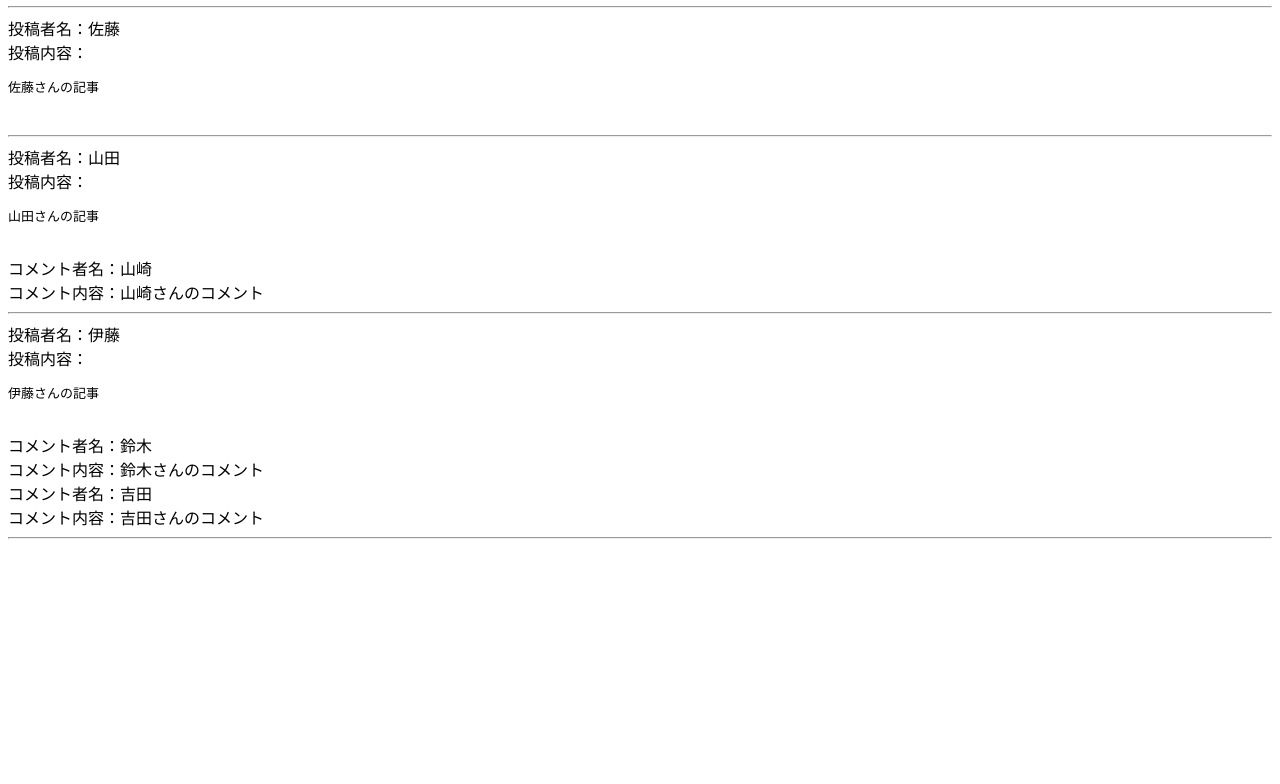
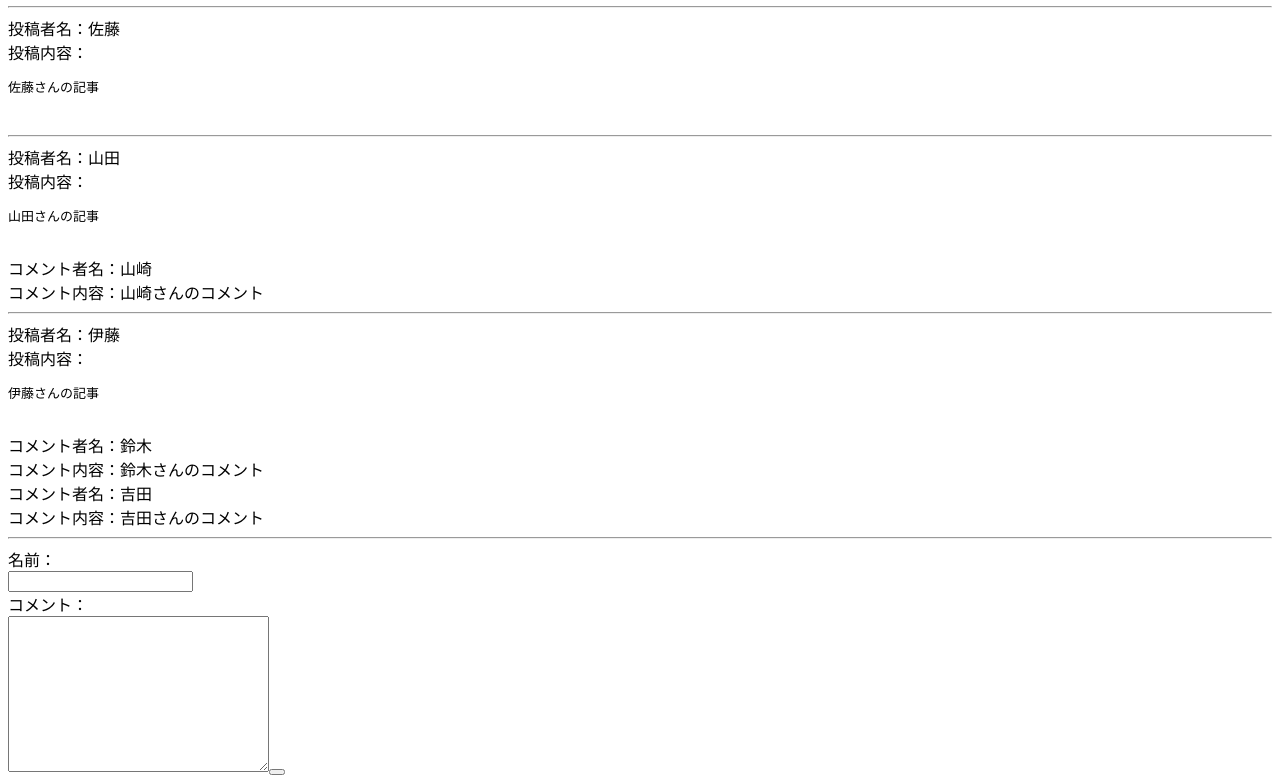
Before and after one commit to rikoysd/ex-vue-bbs, a Vue app: page / in a window 1280 px wide. Shown: the part 221-1005 px from the top of the page. Before the commit the page ends 800 px from the top, so only its background shows below. Built offline with nearby package versions, Linux system fonts and the light colour scheme.

Commit message:
TSDocコメントを修正

```diff
--- a/src/store/index.ts
+++ b/src/store/index.ts
@@ -22,8 +22,8 @@ export default new Vuex.Store({
   mutations: {
     /**
      * 記事を追加する.
-     * @param state ステート
-     * @param payload ペイロード
+     * @param state - ステート
+     * @param payload - ペイロード
      */
     addArticle(state,payload){
       state.articles.unshift(payload.article);
--- a/src/views/Bbs.vue
+++ b/src/views/Bbs.vue
@@ -11,7 +11,7 @@
         rows="10"
       ></textarea>
       <br />
-      <button type="button" v-on:click="addArticle()">記事投稿</button>
+      <button type="button" v-on:click="addArticle">記事投稿</button>
     </div>
     <hr />
     <div v-for="article of currentArticleList" v-bind:key="article.id">
@@ -25,6 +25,11 @@
       </div>
       <hr />
     </div>
+      <div>名前：</div>
+      <input type="text">
+      <div>コメント：</div>
+      <textarea cols="30" rows="10"></textarea>
+      <button></button>
   </div>
 </template>
 
@@ -53,7 +58,8 @@ export default class XXXComponent extends Vue {
   addArticle(): void {
     let articles = this.$store.getters.getArticles;
     let newId = 0;
-    if (articles.length) {
+    //articles.length !== 0 もしくは articles.length でもOK
+    if (articles.length >= 1) {
       newId = articles[0].id + 1;
     }
     this.$store.commit("addArticle", {
```
